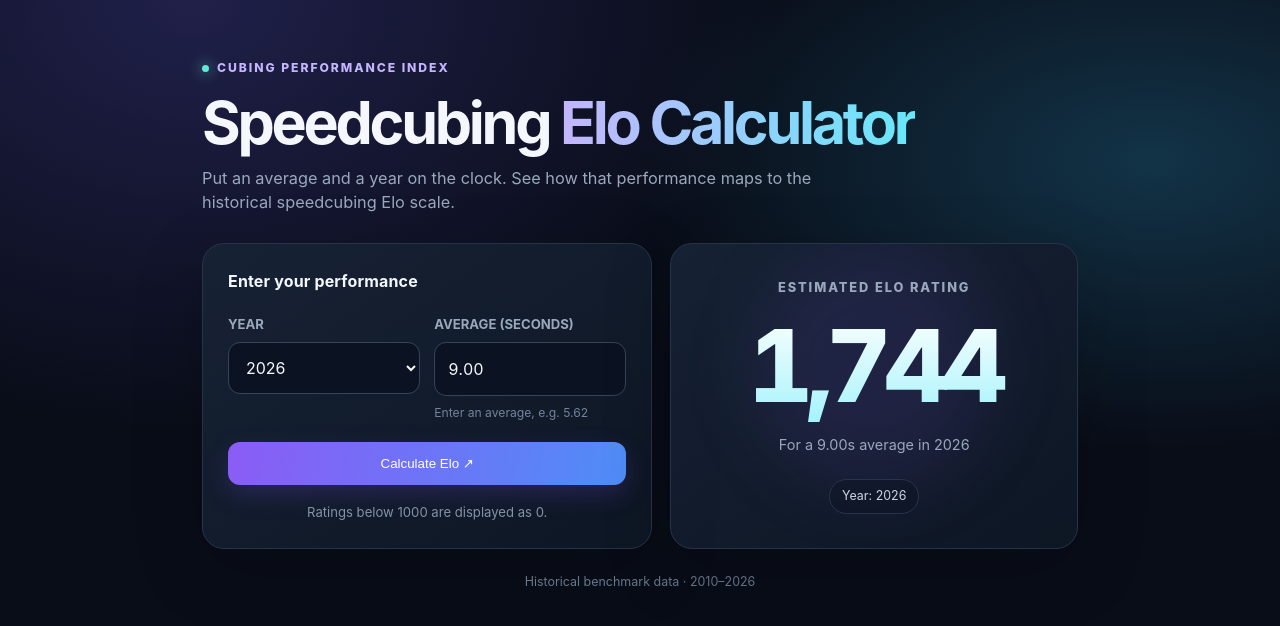
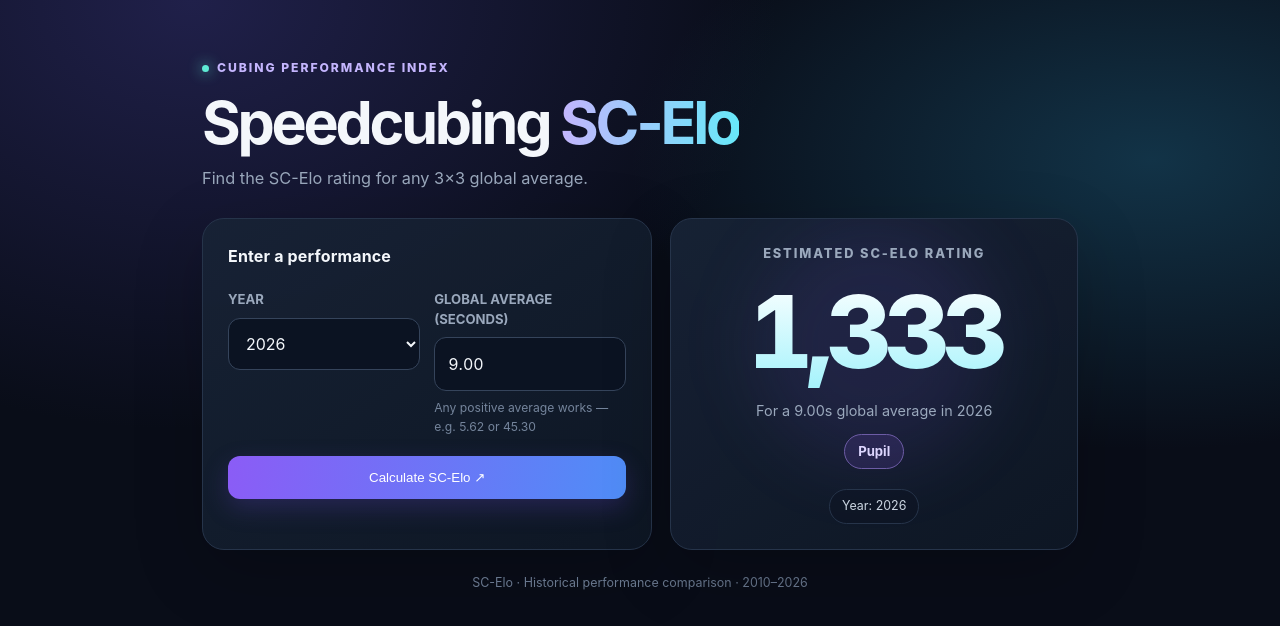
Before and after one commit to OldMonk1507/speedcubing-elo, a plain HTML site: page index.html in a window 1280 px wide. Drawn offline with Linux system fonts and the light colour scheme.

Commit message:
Update index.html

```diff
--- a/index.html
+++ b/index.html
@@ -4,7 +4,7 @@
 <meta charset="utf-8">
 <meta name="viewport" content="width=device-width, initial-scale=1">
 <meta name="theme-color" content="#0b1020">
-<title>Speedcubing Elo Calculator</title>
+<title>SC-Elo · Speedcubing Rating Calculator</title>
 <style>
 :root{color-scheme:dark;--bg:#090d18;--panel:#111827;--panel2:#172235;--text:#f4f7fb;--muted:#9aa8bc;--line:#26344a;--accent:#8b5cf6;--accent2:#22d3ee;--green:#5eead4}
 *{box-sizing:border-box}
@@ -15,7 +15,7 @@ header{margin-bottom:28px}
 .dot{width:7px;height:7px;border-radius:50%;background:var(--green);box-shadow:0 0 14px var(--green)}
 h1{font-size:clamp(2.1rem,6vw,3.7rem);line-height:1.04;letter-spacing:-.055em;margin:14px 0 12px}
 h1 span{background:linear-gradient(90deg,#c4b5fd,#67e8f9);-webkit-background-clip:text;background-clip:text;color:transparent}
-.sub{color:var(--muted);max-width:610px;margin:0;font-size:1.02rem}
+.sub{color:var(--muted);max-width:650px;margin:0;font-size:1.02rem}
 .layout{display:grid;grid-template-columns:1.05fr .95fr;gap:18px;align-items:stretch}
 .card{background:linear-gradient(145deg,rgba(23,34,53,.96),rgba(14,22,36,.96));border:1px solid var(--line);border-radius:22px;padding:25px;box-shadow:0 20px 70px #0003}
 .card h2{font-size:1rem;margin:0 0 22px;letter-spacing:.01em}
@@ -27,17 +27,18 @@ input[type=number]{font-variant-numeric:tabular-nums}
 .hint{font-size:.76rem;color:#74849b;margin-top:8px}
 button{width:100%;margin-top:20px;border:0;border-radius:12px;padding:14px 18px;background:linear-gradient(100deg,#8b5cf6,#4f8df7);color:white;font:700 1rem inherit;cursor:pointer;box-shadow:0 9px 25px #6045c744;transition:transform .15s,filter .15s}
 button:hover{filter:brightness(1.1);transform:translateY(-1px)}
-.result{display:flex;flex-direction:column;justify-content:center;min-height:260px;text-align:center;position:relative;overflow:hidden}
+.result{display:flex;flex-direction:column;justify-content:center;min-height:280px;text-align:center;position:relative;overflow:hidden}
 .result:before{content:"";position:absolute;width:240px;height:240px;border-radius:50%;background:#8b5cf61c;filter:blur(35px);top:5px;left:50%;transform:translateX(-50%)}
 .result>*{position:relative}
 .result-label{color:var(--muted);font-size:.8rem;text-transform:uppercase;letter-spacing:.15em;font-weight:800}
 .rating{font-size:clamp(4.2rem,12vw,6.3rem);line-height:1.12;font-weight:850;letter-spacing:-.07em;margin:12px 0;background:linear-gradient(180deg,#fff,#a5f3fc);-webkit-background-clip:text;background-clip:text;color:transparent;font-variant-numeric:tabular-nums}
 .result-caption{color:var(--muted);font-size:.9rem}
-.statline{display:flex;justify-content:center;gap:10px;margin-top:24px;flex-wrap:wrap}
+.tier{display:inline-flex;align-self:center;margin-top:12px;padding:7px 13px;border:1px solid #6d5ca5;border-radius:999px;background:#8b5cf622;color:#ddd6fe;font-size:.82rem;font-weight:750}
+.statline{display:flex;justify-content:center;gap:10px;margin-top:20px;flex-wrap:wrap}
 .pill{border:1px solid var(--line);border-radius:999px;padding:7px 12px;color:#cbd5e1;font-size:.78rem;background:#0b132277}
 .note{margin-top:18px;color:#8492a6;font-size:.82rem;text-align:center}
 footer{margin-top:24px;text-align:center;color:#68778d;font-size:.78rem}
-@media(max-width:700px){main{padding:36px 16px 48px}.layout{grid-template-columns:1fr}.card{padding:21px}.result{min-height:220px}}
+@media(max-width:700px){main{padding:36px 16px 48px}.layout{grid-template-columns:1fr}.card{padding:21px}.result{min-height:240px}}
 @media(max-width:390px){.fields{grid-template-columns:1fr}}
 </style>
 </head>
@@ -45,70 +46,100 @@ footer{margin-top:24px;text-align:center;color:#68778d;font-size:.78rem}
 <main>
 <header>
   <div class="eyebrow"><span class="dot"></span> Cubing performance index</div>
-  <h1>Speedcubing <span>Elo Calculator</span></h1>
-  <p class="sub">Put an average and a year on the clock. See how that performance maps to the historical speedcubing Elo scale.</p>
+  <h1>Speedcubing <span>SC-Elo</span></h1>
+  <p class="sub">Find the SC-Elo rating for any 3×3 global average.</p>
 </header>
-<section class="layout" aria-label="Elo calculator">
+<section class="layout" aria-label="SC-Elo calculator">
   <div class="card">
-    <h2>Enter your performance</h2>
+    <h2>Enter a performance</h2>
     <div class="fields">
       <div>
         <label for="yr">YEAR</label>
-        <select id="yr"></select>
+        <select id="yr" aria-label="Select year">
+          <option value="2026" selected>2026</option>
+          <option value="2025">2025</option>
+          <option value="2024">2024</option>
+          <option value="2023">2023</option>
+          <option value="2022">2022</option>
+          <option value="2021">2021</option>
+          <option value="2020">2020</option>
+          <option value="2019">2019</option>
+          <option value="2018">2018</option>
+          <option value="2017">2017</option>
+          <option value="2016">2016</option>
+          <option value="2015">2015</option>
+          <option value="2014">2014</option>
+          <option value="2013">2013</option>
+          <option value="2012">2012</option>
+          <option value="2011">2011</option>
+          <option value="2010">2010</option>
+        </select>
       </div>
       <div>
-        <label for="avg">AVERAGE (SECONDS)</label>
-        <input id="avg" type="number" step="0.01" min="0.01" value="9.00" inputmode="decimal">
-        <div class="hint">Enter an average, e.g. 5.62</div>
+        <label for="avg">GLOBAL AVERAGE (SECONDS)</label>
+        <input id="avg" type="number" step="0.01" min="0.000001" value="9.00" inputmode="decimal">
+        <div class="hint">Any positive average works — e.g. 5.62 or 45.30</div>
       </div>
     </div>
-    <button id="go" type="button">Calculate Elo <span aria-hidden="true">↗</span></button>
-    <div class="note">Ratings below 1000 are displayed as 0.</div>
+    <button id="go" type="button">Calculate SC-Elo <span aria-hidden="true">↗</span></button>
   </div>
   <div class="card result" aria-live="polite">
-    <div class="result-label">Estimated Elo rating</div>
+    <div class="result-label">Estimated SC-Elo rating</div>
     <div class="rating" id="rating">—</div>
     <div class="result-caption" id="caption">Enter a valid average to calculate</div>
+    <div class="tier" id="tier">—</div>
     <div class="statline"><span class="pill" id="yearpill">Year: 2026</span></div>
   </div>
 </section>
-<footer>Historical benchmark data · 2010–2026</footer>
+<footer>SC-Elo · Historical performance comparison · 2010–2026</footer>
 </main>
 <script>
-const DATA={"2010":{"1":9.28,"2":10.58,"10":11.47,"100":13.34},"2011":{"1":8.51,"2":9.6,"10":10.44,"100":12.11},"2012":{"1":8.46,"2":9.32,"10":10.06,"100":11.52},"2013":{"1":7.8,"2":8.36,"10":9.51,"100":11.05},"2014":{"1":7.67,"2":8.43,"10":9.16,"100":10.66},"2015":{"1":7.52,"2":8.22,"10":8.77,"100":10.22},"2016":{"1":7.33,"2":7.87,"10":8.34,"100":9.78},"2017":{"1":6.89,"2":7.07,"10":7.88,"100":9.24},"2018":{"1":6.59,"2":6.8,"10":7.71,"100":8.88},"2019":{"1":6.48,"2":6.65,"10":7.2,"100":8.53},"2020":{"1":6.33,"2":6.45,"10":7.27,"100":8.53},"2021":{"1":5.87,"2":6.06,"10":6.88,"100":8.32},"2022":{"1":5.75,"2":5.8,"10":6.99,"100":7.92},"2023":{"1":5.38,"2":5.57,"10":6.41,"100":7.49},"2024":{"1":4.92,"2":5.22,"10":6.14,"100":7.23},"2025":{"1":4.64,"2":4.7,"10":5.45,"100":7.08},"2026":{"1":4.45,"2":4.48,"10":5.45,"100":6.89}};
-function scElo(year,average){
- if(!(average>0)) throw new Error("Average must be a positive number.");
- const d=DATA[year];let a,b;
- if(average<d[1]){a=[1,d[1]];b=[10,d[10]];}
- else if(average<=d[2]){a=[1,d[1]];b=[2,d[2]];}
- else if(average<=d[10]){a=[2,d[2]];b=[10,d[10]];}
- else{a=[10,d[10]];b=[100,d[100]];}
- const [ra,ta]=a,[rb,tb]=b;
- const logRank=Math.log10(ra)+Math.log(average/ta)/Math.log(tb/ta)*Math.log10(rb/ra);
- const raw=3000-400*logRank;
- return {rating:raw<1000?0:Math.round(raw),rank:Math.pow(10,logRank)};
+const FIRST_YEAR = 2010;
+const LAST_YEAR = 2026;
+function scElo(year, average) {
+  const y = Number(year);
+  const t = Number(average);
+  if (!Number.isFinite(t) || t <= 0) throw new Error("Enter an average greater than zero.");
+  if (!Number.isInteger(y) || y < FIRST_YEAR || y > LAST_YEAR) throw new Error("Select a year from 2010 to 2026.");
+  const numerator = 12000 + 900 * (2026 - y);
+  const rawRating = numerator / t;
+  return { rating: Math.round(rawRating), rawRating, numerator };
 }
-const yr=document.getElementById("yr"),avg=document.getElementById("avg");
-Object.keys(DATA).reverse().forEach(y=>{const o=document.createElement("option");o.value=y;o.textContent=y;yr.appendChild(o);});
-yr.value="2026";
-function run(){
- const v=Number(avg.value),year=yr.value;
- try{
-  const r=scElo(year,v);
-  document.getElementById("rating").textContent=r.rating.toLocaleString("en-US");
-  document.getElementById("caption").textContent=`For a ${v.toFixed(2)}s average in ${year}`;
-  document.getElementById("yearpill").textContent=`Year: ${year}`;
- }
- catch(e){
-  document.getElementById("rating").textContent="—";
-  document.getElementById("caption").textContent=e.message;
-  document.getElementById("yearpill").textContent=`Year: ${year}`;
- }
+function tierFor(rating) {
+  if (rating < 1200) return "Newbie";
+  if (rating < 1400) return "Pupil";
+  if (rating < 1600) return "Specialist";
+  if (rating < 1900) return "Expert";
+  if (rating < 2100) return "Candidate Master";
+  if (rating < 2300) return "Master";
+  if (rating < 2400) return "International Master";
+  if (rating < 2600) return "Grandmaster";
+  if (rating < 3000) return "International Grandmaster";
+  return "Legendary Grandmaster";
 }
-document.getElementById("go").addEventListener("click",run);
-yr.addEventListener("change",run);
-avg.addEventListener("input",run);
-avg.addEventListener("keydown",e=>{if(e.key==="Enter")run();});
+const yr = document.getElementById("yr");
+const avg = document.getElementById("avg");
+yr.value = "2026";
+function run() {
+  const year = yr.value;
+  const value = Number(avg.value);
+  try {
+    const result = scElo(year, value);
+    document.getElementById("rating").textContent = result.rating.toLocaleString("en-US");
+    document.getElementById("caption").textContent = `For a ${value.toFixed(2)}s global average in ${year}`;
+    document.getElementById("tier").textContent = tierFor(result.rating);
+    document.getElementById("yearpill").textContent = `Year: ${year}`;
+  } catch (error) {
+    document.getElementById("rating").textContent = "—";
+    document.getElementById("caption").textContent = error.message;
+    document.getElementById("tier").textContent = "—";
+    document.getElementById("yearpill").textContent = `Year: ${year}`;
+  }
+}
+document.getElementById("go").addEventListener("click", run);
+yr.addEventListener("change", run);
+avg.addEventListener("input", run);
+avg.addEventListener("keydown", event => { if (event.key === "Enter") run(); });
 run();
 </script>
 </body>
```
